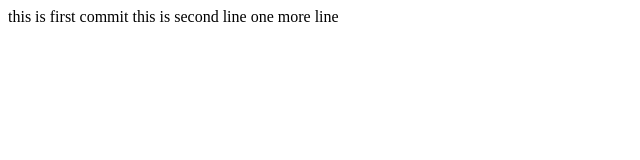
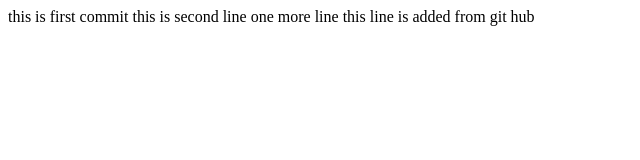
Before and after one commit to Chocky-White/homework, a plain HTML site: page index.html in a window 1280 px wide. Shown: the whole page, without its empty margins (0-640 px from the left). Drawn offline with Linux system fonts and the light colour scheme.

Commit message:
this line is added from git hub

```diff
--- a/index.html
+++ b/index.html
@@ -9,5 +9,7 @@
 	this is second line
 
 	one more line
+
+	this line is added from git hub
 </body>
 </html>
```
